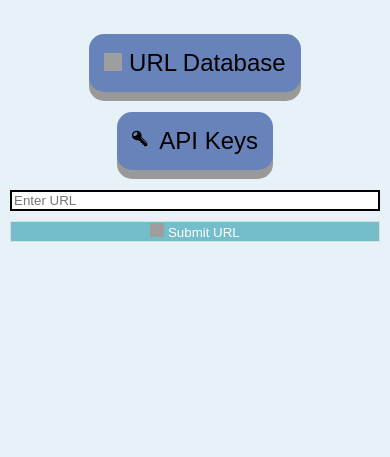
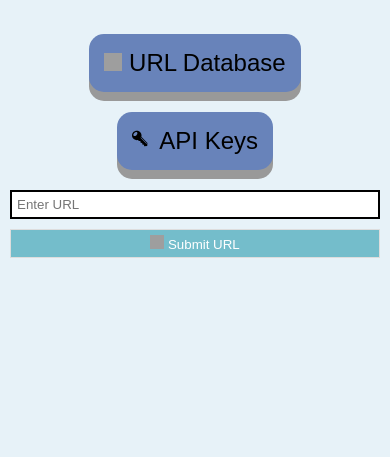
Before and after one commit to zootedb0t/url_shortner, a Flask app: page / in a window 390 px wide. Shown: the part 72-529 px from the top of the page. Run offline with Flask 3, Linux system fonts and the light colour scheme; data that the repository does not hold is empty; grey boxes are pictures that could not be loaded.

Commit message:
improve responsive design

```diff
--- a/shortner/static/styles.css
+++ b/shortner/static/styles.css
@@ -41,40 +41,42 @@ h1 {
 }
 
 /* Style the form - display items horizontally */
-.form-button {
+.main-form form {
   display: flex;
-  margin: 20px;
+  justify-content: center;
 }
 
 /* Add some margins for each label */
-.form-button label {
-  margin: 10px;
+.main-form form label {
+  margin: 5px;
   flex: 5%;
 }
 
-.form-button select {
+.main-form form select {
   margin: 5px;
   padding: 5px;
 }
 
 /* Style the input fields */
-.form-button input {
+.main-form form input {
   margin: 5px;
+  padding: 5px;
   background-color: white;
   border: 2px solid;
-  flex: 85%;
+  flex: 80%;
 }
 
 /* Style the submit button */
-.form-button button {
+.main-form form button {
   background-color: #74bdcb;
   border: 1px solid #ddd;
   color: white;
-  flex: 10%;
+  flex: 15%;
+  padding: 5px;
   margin: 5px;
 }
 
-.form-button button:hover {
+.main-form form button:hover {
   background-color: #efe7bc;
   color: black;
   border-radius: 5px;
@@ -97,7 +99,7 @@ h1 {
 }
 
 @media (max-width: 600px) {
-  .form-button {
+  .main-form form {
     display: flex;
     margin: 5px;
     flex: 100%;
@@ -178,12 +180,16 @@ footer {
   margin: 10px;
 }
 
-#key-list {
-  margin: 10px;
+/* addkey.html css */
+#key-list table {
+  table-layout: fixed;
+  margin-left: auto;
+  margin-right: auto;
+  width: 100%;
+  justify-content: center;
   text-align: center;
-  display: flex;
   align-items: center;
-  justify-content: center;
+  word-break: break-all;
 }
 
 #key-list th {
--- a/shortner/templates/index.html
+++ b/shortner/templates/index.html
@@ -21,7 +21,8 @@
             </button>
         </a>
     </div>
-        <form action="{{ url_for("shortner") }}" method="post" class="form-button">
+    <div class="main-form">
+        <form action="{{ url_for("shortner") }}" method="post">
             {% if apikeys %}
                 <label for="apikey">Select a key:</label>
                 <select name="currentapikey">
@@ -37,4 +38,5 @@
                 Submit URL
             </button>
         </form>
+    </div>
 {% endblock %}
```
